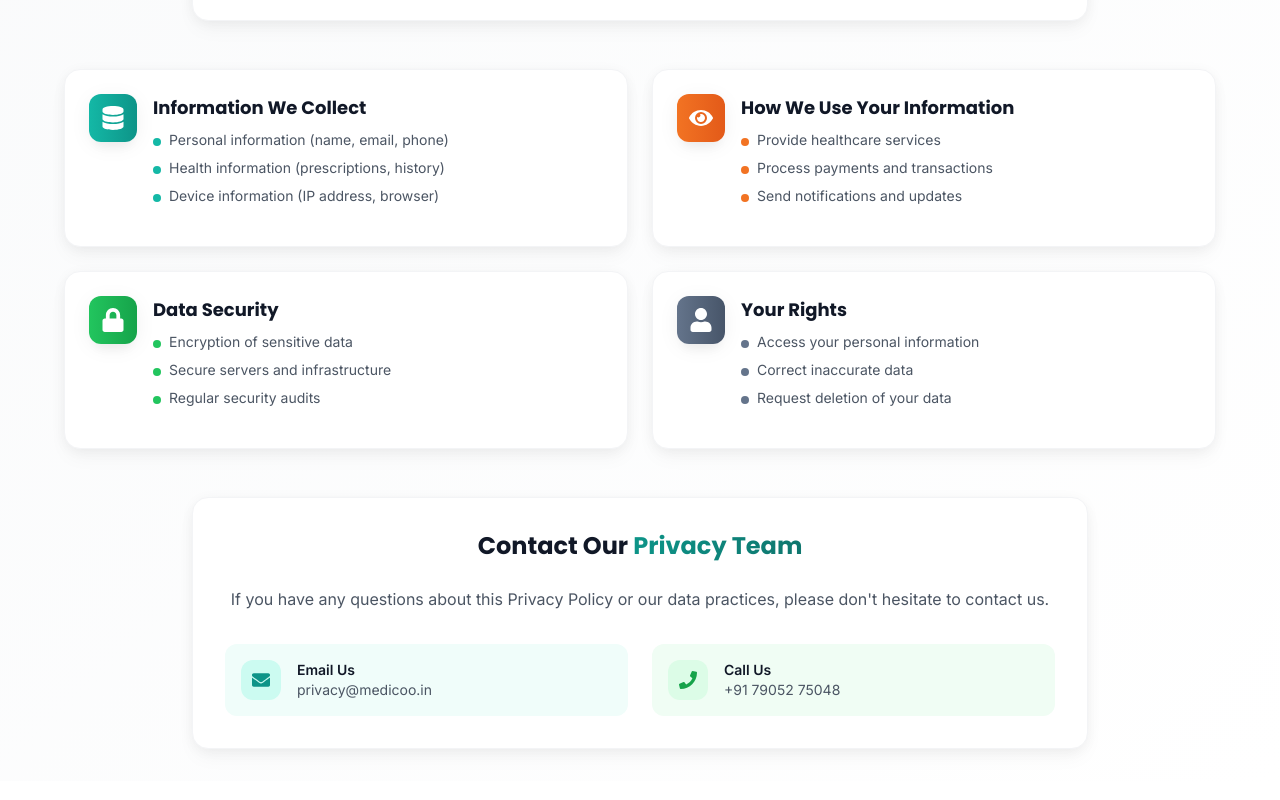
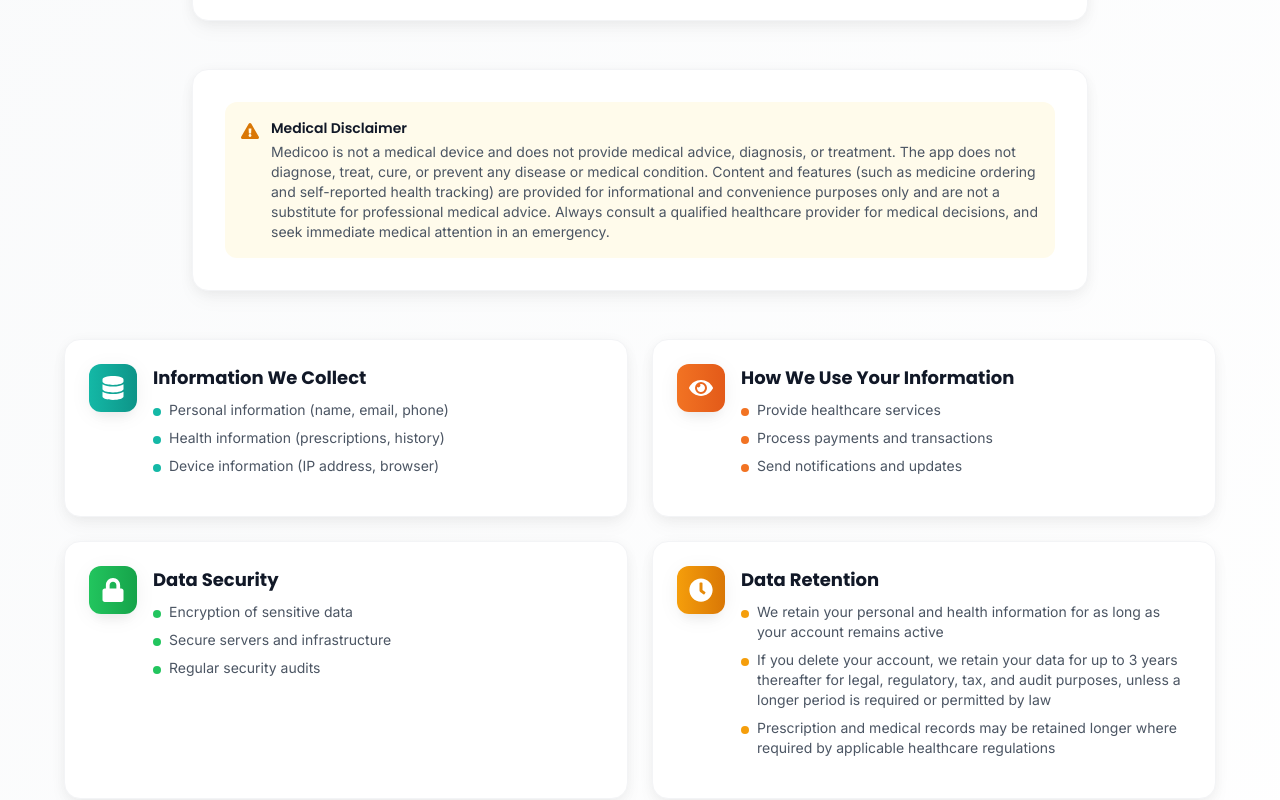
Before and after one commit to IM-No4/mediseen_web, a React (Create React App) app: page /privacy-policy in a window 1280 px wide. Shown: the part 400-1200 px from the top of the page. Built offline with nearby package versions, Linux system fonts and the light colour scheme.

Commit message:
Update 27082026

```diff
--- a/src/components/PrivacyPolicy.js
+++ b/src/components/PrivacyPolicy.js
@@ -1,6 +1,6 @@
 import React from 'react';
 import { Link } from 'react-router-dom';
-import { FaShieldAlt, FaLock, FaEye, FaUser, FaDatabase, FaCookieBite, FaEnvelope, FaPhone, FaArrowLeft } from 'react-icons/fa';
+import { FaShieldAlt, FaLock, FaEye, FaUser, FaDatabase, FaCookieBite, FaEnvelope, FaPhone, FaArrowLeft, FaExclamationTriangle, FaClock } from 'react-icons/fa';
 
 const PrivacyPolicy = () => {
   return (
@@ -17,7 +17,7 @@ const PrivacyPolicy = () => {
                 <h1 className="text-2xl sm:text-3xl font-display font-bold text-gray-900">
                   Privacy <span className="gradient-text">Policy</span>
                 </h1>
-                <p className="text-gray-600 text-sm">Last updated: August 2025</p>
+                <p className="text-gray-600 text-sm">Last updated: August 2026</p>
               </div>
             </div>
             {/* if large device then show back to home else show arrow left */}
@@ -68,6 +68,21 @@ const PrivacyPolicy = () => {
                   <div className="font-semibold text-gray-900 text-sm">HIPAA Compliant</div>
                   <div className="text-gray-600 text-xs">Following healthcare privacy standards</div>
                 </div>
+              </div>
+            </div>
+          </div>
+        </div>
+
+        {/* Medical Disclaimer */}
+        <div className="max-w-4xl mx-auto mb-12">
+          <div className="bg-white rounded-2xl shadow-soft border border-gray-100 p-8">
+            <div className="flex items-start space-x-3 p-4 bg-warning-50 rounded-xl">
+              <FaExclamationTriangle className="text-warning-600 text-lg mt-1 flex-shrink-0" />
+              <div>
+                <h4 className="font-semibold text-gray-900 text-sm mb-1">Medical Disclaimer</h4>
+                <p className="text-gray-600 text-sm">
+                  Medicoo is not a medical device and does not provide medical advice, diagnosis, or treatment. The app does not diagnose, treat, cure, or prevent any disease or medical condition. Content and features (such as medicine ordering and self-reported health tracking) are provided for informational and convenience purposes only and are not a substitute for professional medical advice. Always consult a qualified healthcare provider for medical decisions, and seek immediate medical attention in an emergency.
+                </p>
               </div>
             </div>
           </div>
@@ -160,6 +175,34 @@ const PrivacyPolicy = () => {
               </div>
             </div>
 
+            {/* Data Retention */}
+            <div className="bg-white rounded-2xl shadow-soft border border-gray-100 p-6">
+              <div className="flex items-start space-x-4 mb-4">
+                <div className="w-12 h-12 bg-gradient-to-r from-warning-500 to-warning-600 rounded-xl flex items-center justify-center text-white shadow-medium">
+                  <FaClock className="text-2xl" />
+                </div>
+                <div className="flex-1">
+                  <h3 className="text-lg font-display font-bold text-gray-900 mb-2">
+                    Data Retention
+                  </h3>
+                  <ul className="space-y-2">
+                    <li className="flex items-start space-x-2">
+                      <div className="w-2 h-2 bg-warning-500 rounded-full mt-2 flex-shrink-0"></div>
+                      <span className="text-gray-600 text-sm">We retain your personal and health information for as long as your account remains active</span>
+                    </li>
+                    <li className="flex items-start space-x-2">
+                      <div className="w-2 h-2 bg-warning-500 rounded-full mt-2 flex-shrink-0"></div>
+                      <span className="text-gray-600 text-sm">If you delete your account, we retain your data for up to 3 years thereafter for legal, regulatory, tax, and audit purposes, unless a longer period is required or permitted by law</span>
+                    </li>
+                    <li className="flex items-start space-x-2">
+                      <div className="w-2 h-2 bg-warning-500 rounded-full mt-2 flex-shrink-0"></div>
+                      <span className="text-gray-600 text-sm">Prescription and medical records may be retained longer where required by applicable healthcare regulations</span>
+                    </li>
+                  </ul>
+                </div>
+              </div>
+            </div>
+
             {/* Your Rights */}
             <div className="bg-white rounded-2xl shadow-soft border border-gray-100 p-6">
               <div className="flex items-start space-x-4 mb-4">
--- a/src/components/TermsOfService.js
+++ b/src/components/TermsOfService.js
@@ -17,7 +17,7 @@ const TermsOfService = () => {
                 <h1 className="text-2xl sm:text-3xl font-display font-bold text-gray-900">
                   Terms of <span className="gradient-text">Service</span>
                 </h1>
-                <p className="text-gray-600 text-sm">Last updated: August 2025</p>
+                <p className="text-gray-600 text-sm">Last updated: August 2026</p>
               </div>
             </div>
             {/* if large device then show back to home else show arrow left */}
@@ -218,7 +218,7 @@ const TermsOfService = () => {
                 <FaExclamationTriangle className="text-warning-600 text-lg mt-1" />
                 <div>
                   <h4 className="font-semibold text-gray-900 text-sm mb-1">Medical Disclaimer</h4>
-                  <p className="text-gray-600 text-sm">Our services are not a substitute for professional medical advice. Always consult with qualified healthcare providers for medical decisions.</p>
+                  <p className="text-gray-600 text-sm">Medicoo is not a medical device and does not provide medical advice, diagnosis, or treatment. The app does not diagnose, treat, cure, or prevent any disease or medical condition. Content and features are provided for informational and convenience purposes only (such as ordering medicines and tracking self-reported wellness data) and are not a substitute for professional medical advice. Always consult a qualified healthcare provider for any medical decisions, and seek immediate medical attention in an emergency.</p>
                 </div>
               </div>
 
```
